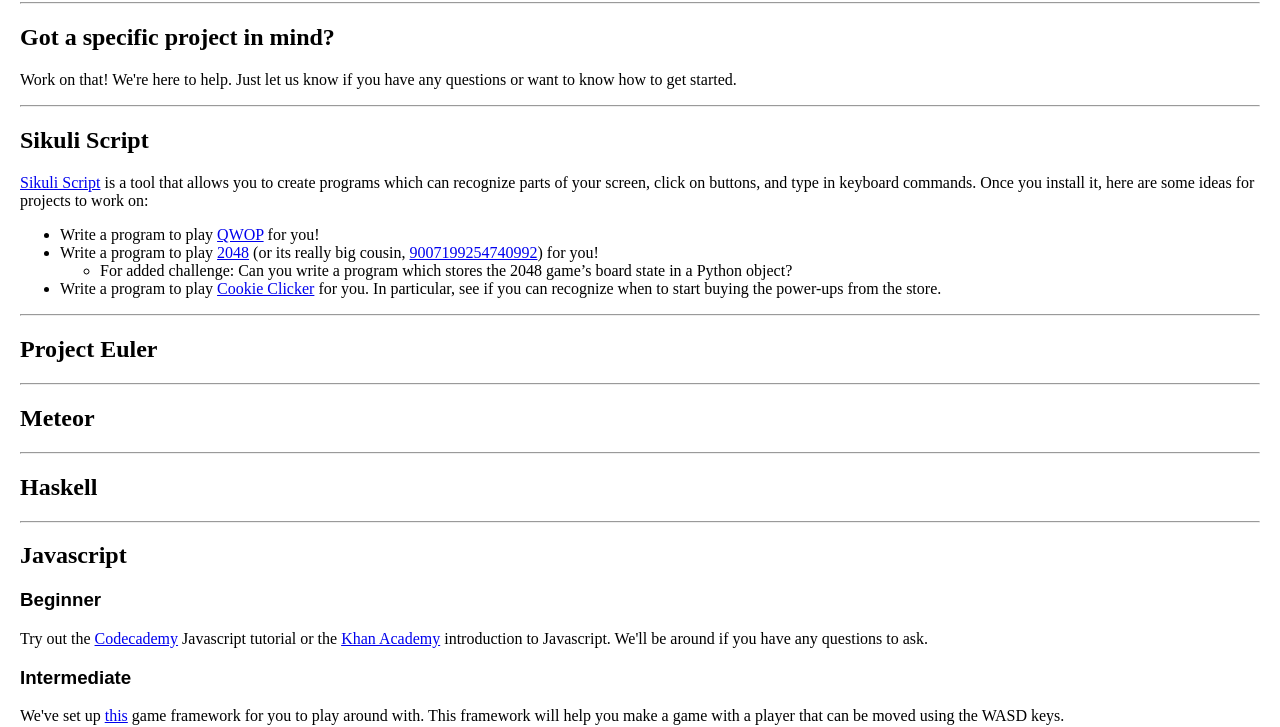
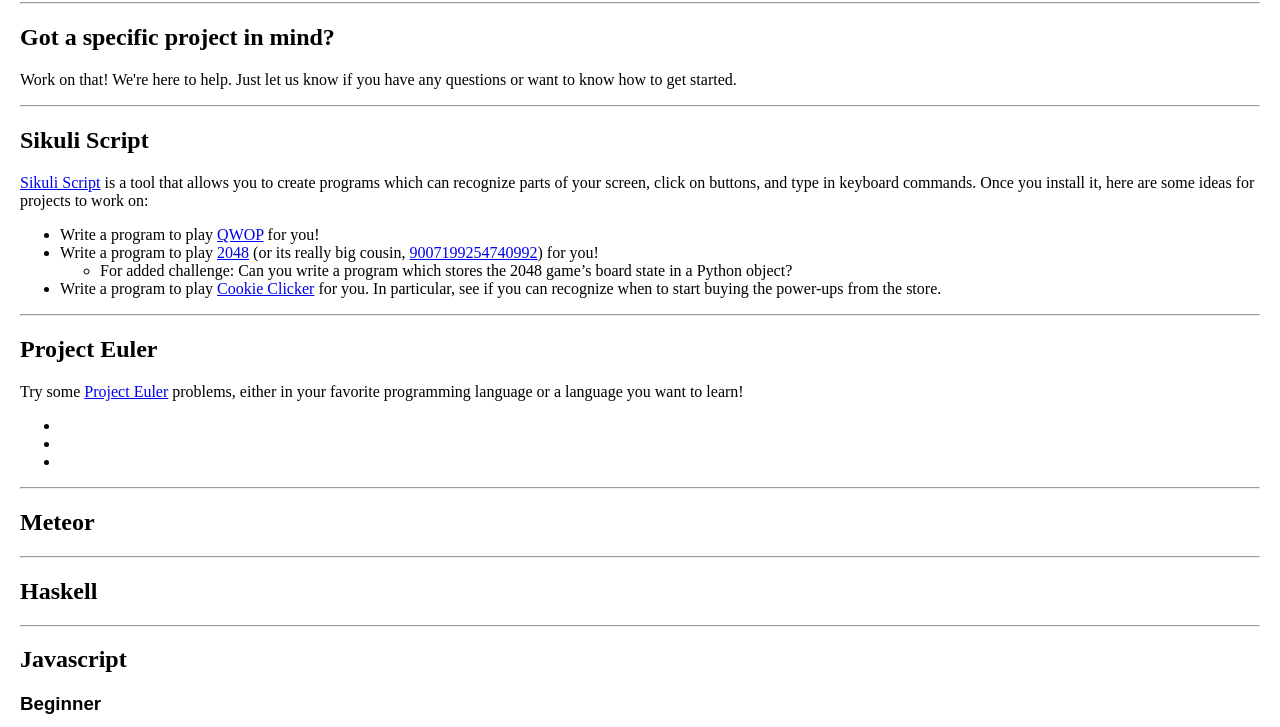
Before and after one commit to csvoss/intro-programming, a plain HTML site: page splash/index.html in a window 1280 px wide. Shown: the part 76-803 px from the top of the page. Drawn offline with Linux system fonts and the light colour scheme; a web font is replaced by a local one.

Commit message:
Project Euler

```diff
--- a/splash/index.html
+++ b/splash/index.html
@@ -36,6 +36,12 @@
 </ul>
 <hr>
 <h2>Project Euler</h2>
+<p>Try some <a href="https://projecteuler.net/">Project Euler</a> problems, either in your favorite programming language or a language you want to learn!</p>
+<ul>
+<li></li>
+<li></li>
+<li></li>
+</ul>
 <hr>
 <h2>Meteor</h2>
 <hr>
```
